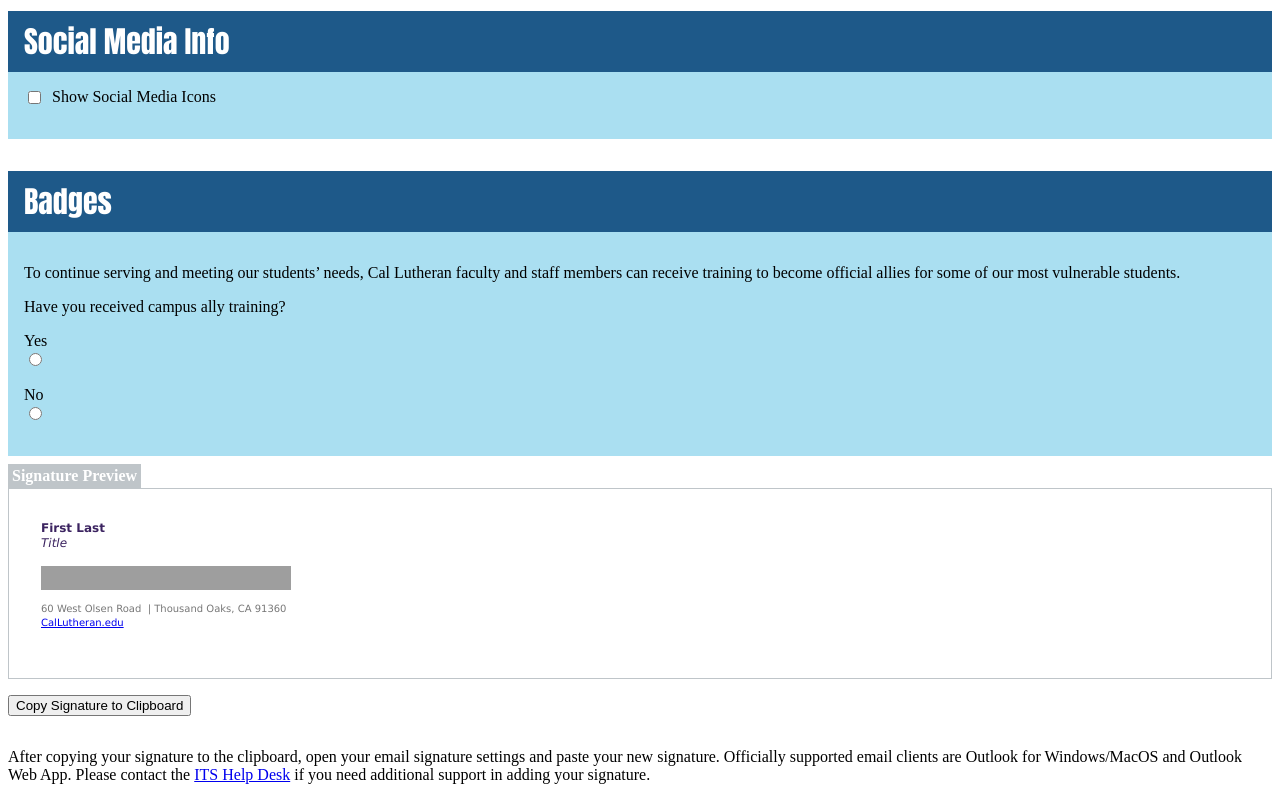
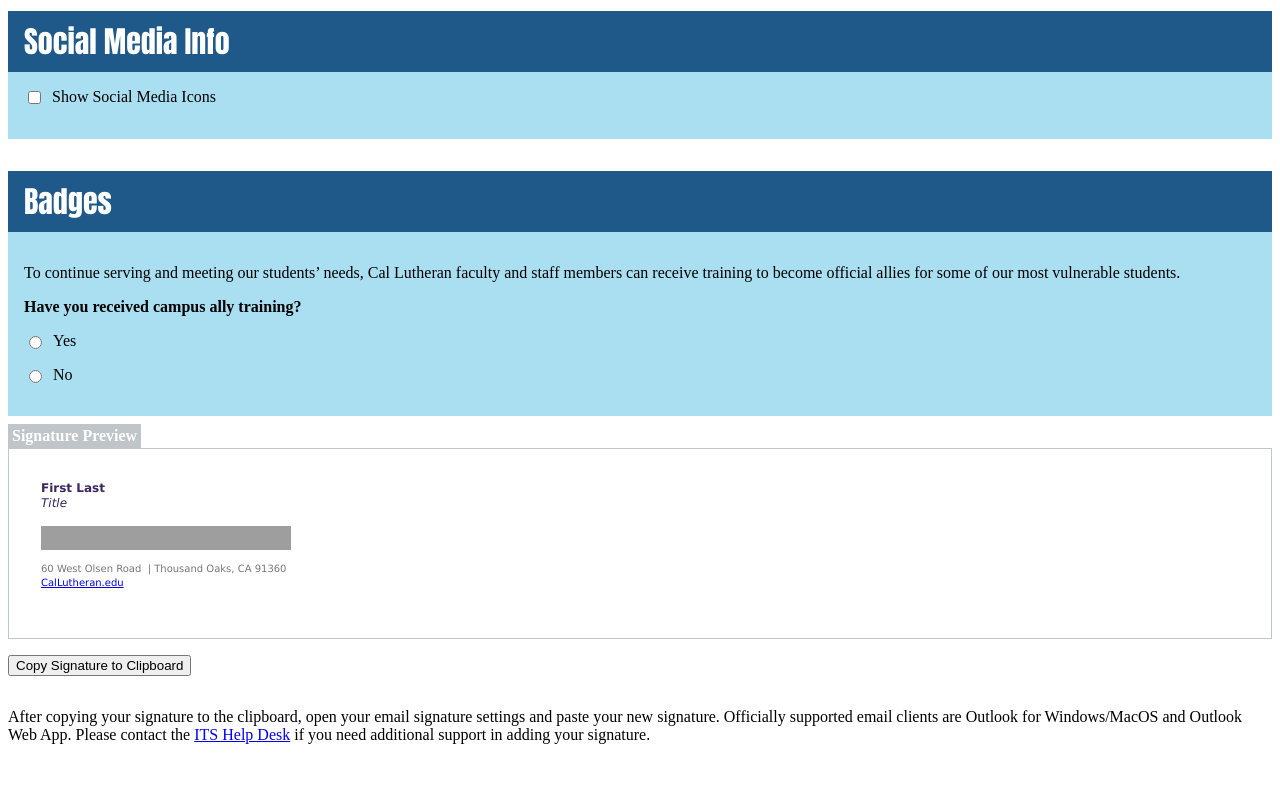
Before and after one commit to cal-lutheran-web/email-signature-maker, a Vue app: page / in a window 1280 px wide. Shown: the part 975-1775 px from the top of the page. After the commit the page ends 1735 px from the top, so only its background shows below. Built offline with nearby package versions, Linux system fonts and the light colour scheme; grey boxes are pictures that could not be loaded; the HTML template or start-up script is replaced by a standard one.

Commit message:
disabled label cursor on disabled

```diff
--- a/src/components/Badges.vue
+++ b/src/components/Badges.vue
@@ -36,6 +36,10 @@
 		align-items: center;
 	}
 
+	.form-item-img input:disabled + label {
+		cursor: default;
+	}
+
 	.form-item-img label img {
 		opacity: 0.75;
 		margin: auto;
--- a/src/components/FormFields.vue
+++ b/src/components/FormFields.vue
@@ -103,13 +103,13 @@
 
 			<p>To continue serving and meeting our students’ needs, Cal Lutheran faculty and staff members can receive training to become official allies for some of our most vulnerable students.</p>
 
-			<p>Have you received campus ally training?</p>
+			<p><strong>Have you received campus ally training?</strong></p>
 
-			<div class="form-item">
+			<div class="form-item form-item-inline">
 				<label for="badges-toggle-yes">Yes</label> <input v-model="formData.badges_display" id="badges-toggle-yes" type="radio" :value="true" />
 			</div>
 
-			<div class="form-item">
+			<div class="form-item form-item-inline">
 				<label for="badges-toggle-no">No</label> <input v-model="formData.badges_display" id="badges-toggle-no" type="radio" :value="false" />
 			</div>
 
```
